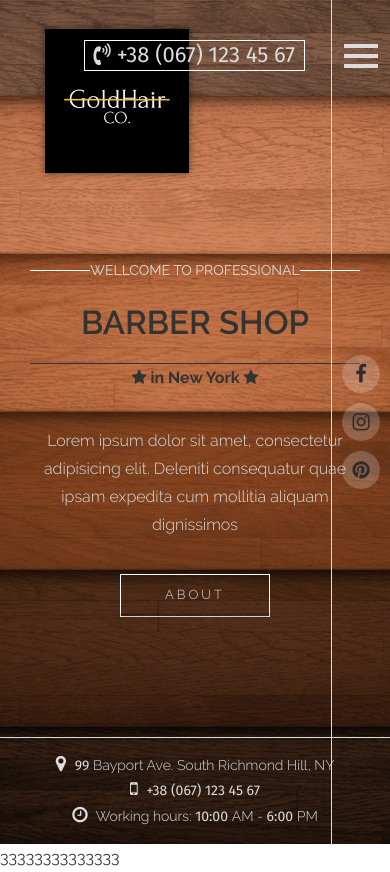
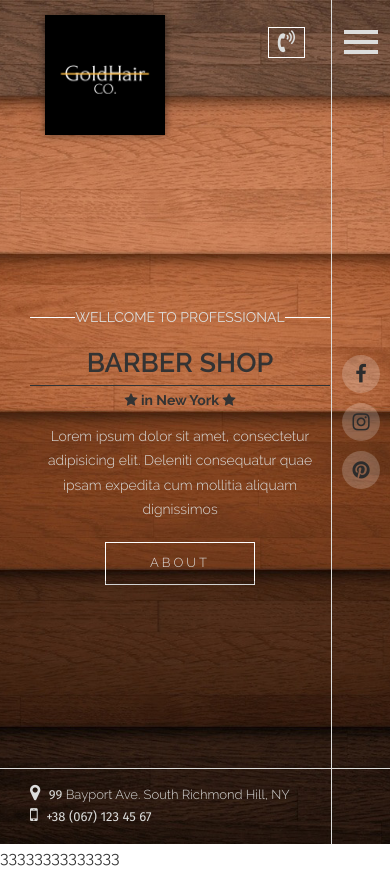
Before and after one commit to Tolala9/GoldHair-site, a website: page app/index.html in a window 390 px wide. Drawn offline with nearby package versions, Linux system fonts and the light colour scheme; files that its build step writes are made by us from their sources; a web font is replaced by a local one.

Commit message:
Make Header section adaptive for all devices

```diff
--- a/app/index.html
+++ b/app/index.html
@@ -40,7 +40,7 @@
 
       			<a href="#" class="logo"><img src="img/logo.png" alt="GoldHair"></a>
 
-      			<a href="tel:+380671234567" class="phone"><i class="fa fa-volume-control-phone"></i> +38 (067) 123 45 67</a>
+      			<a href="tel:+380671234567" class="phone "><i class="fa fa-volume-control-phone"></i> <span class="hidden-xs"> +38 (067) 123 45 67</span></a>
 
       			<a href="#my-menu" class="hamburger hamburger--arrowalt ">
       				<span class="hamburger-box"><span class="hamburger-inner"></span></span>
@@ -80,8 +80,8 @@
       								<div class="row">
       									<div class="col-sm-4"></div>
 
-      									<div class="col-sm-4 header-composition ">
-      										<div class="wellcome">
+      									<div class="col-sm-4 col-xs-11 header-composition ">
+      										<div class="welcome">
       											<p><span>Wellcome to professional</span></p>
       											<h1 class="h1">Barber Shop</h1>
       											<strong><i class="fa fa-star"></i> in New York <i class="fa fa-star"></i></strong>
@@ -110,9 +110,9 @@
       			<div class="container">
       				<div class="row">
 
-      					<div class="col-md-4"><i class="fa fa-map-marker"></i><span class="number"> 99</span> Bayport Ave. South Richmond Hill, NY</div>
-      					<div class="col-md-4"><i class="fa fa-mobile"></i><span class="number"> +38 (067) 123 45 67</span></div>
-      					<div class="col-md-4"><i class="fa fa-clock-o"></i> Working hours: <span class="number"> 10:00 </span>AM - <span class="number">6:00 </span>PM</div>
+      					<div class="col-md-4 col-sm-6"><i class="fa fa-map-marker"></i><span class="number"> 99</span> Bayport Ave. South Richmond Hill, NY</div>
+      					<div class="col-md-4 col-sm-6"><i class="fa fa-mobile"></i><span class="number"> +38 (067) 123 45 67</span></div>
+      					<div class="col-md-4 hidden-xs hidden-sm"><i class="fa fa-clock-o"></i> Working hours: <span class="number"> 10:00 </span>AM - <span class="number">6:00 </span>PM</div>
       				</div>
       			</div>
       		</div>
--- a/app/sass/_media.sass
+++ b/app/sass/_media.sass
@@ -3,29 +3,113 @@
 /*==========  Desktop First  ==========*/
 
 /* Large Devices, Wide Screens */
+@media only screen and (min-width : 1600px)
+	.header-composition
+		.welcome
+			.h1
+				font-size: 55px
+				margin: 0
+				line-height: 90px
+			p
+				padding-top: 0px
+				span
+					font-size: 18px
+			strong
+				font-size: 18px
+		p
+			margin: 35px 0px 35px	 0px
+			font-size: 16px
+			padding-bottom: 0px
+	.header-contacts
+		font-size: 16px
+
 @media only screen and (max-width : 1200px)
-	/**/
+	.header-contacts
+		font-size: 13px
+
 
 
 /* Medium Devices, Desktops */
 @media only screen and (max-width : 992px)
-	/**/
+	.header-composition
+		margin-top: 10px
+
+	.welcome
+		>p
+			padding-top: 60px
+		h1
+			padding-top: 20px
 
 
 /* Small Devices, Tablets */
 @media only screen and (max-width : 768px)
-	/**/
+	.header-contacts
+		text-align: left
+	.logo
+		img
+			width: 120px
+			margin-left: 36%
 
+
+	.header-composition
+		margin-top: 5px
+
+	.welcome
+		>p
+			padding-top: 20px
+
+		.h1
+			padding-top: 0px
 
 /* Extra Small Devices, Phones */
 @media only screen and (max-width : 480px)
-	/**/
+	.header-composition
+		.welcome
+			.h1
+				font-size: 27px
+				margin: 0
+				line-height: 45px
+			p
+				padding-top: 40px
+				span
+					font-size: 14px
+			strong
+				font-size: 14px
+		p
+			margin: 10px
+			font-size: 14px
+			padding-bottom: 10px
+	body
+		&.ishome
+			.site-header
+				min-height: 500px
+				height: 100vh
+				.top-line
+					padding-top: 15px
+	.phone
+		top: 27px
+	.logo
+		img
+			width: 120px
+			margin-left: 45px
 
 
 /* Custom, iPhone Retina */
 @media only screen and (max-width : 320px)
-	/**/
-
+	.header-composition
+		.welcome
+			.h1
+				font-size: 27px
+				margin: 0
+				line-height: 45px
+			p
+				padding-top: 20px
+	body
+		&.ishome
+			.site-header
+				min-height: 600px
+	.header-contacts
+		font-size: 12px
 
 /*==========  Mobile First  ==========*/
 
--- a/app/sass/main.sass
+++ b/app/sass/main.sass
@@ -1,6 +1,8 @@
 @import "fonts"
 @import "libs"
 @import "vars"
+
+/* Start configuration */
 
 *::-webkit-input-placeholder
 	color: #666
@@ -50,7 +52,24 @@ body
 	line-height: 1.4
 	text-transform: uppercase
 
+section, header
+	position: relative
+	background-size: cover
+	background-position: center
 
+section
+	background-color: #FFF
+
+.img-responsive
+	display: block
+	max-width: 100%
+	height: auto
+
+.number
+	font-family: firasans-ex, sans-serif
+/*End Start configuration */
+
+/* Header styles */
 .logo
 	img
 		width: 144px
@@ -79,19 +98,7 @@ body
 
 
 
-section, header
-	position: relative
-	background-size: cover
-	background-position: center
-
-section
-	background-color: #FFF
-
-.img-responsive
-	display: block
-	max-width: 100%
-	height: auto
-
+// Menu button
 .hamburger
 	position: absolute
 	right: 0
@@ -165,7 +172,7 @@ section
 				color: $accent
 				&::before
 					color: $accent
-
+/* End Customizing MMenu plugin */
 
 .button
 	display: inline-block
@@ -230,7 +237,7 @@ section
 		margin: 35px auto
 		font-weight: 300
 	.button
-	>.wellcome
+	>.welcome
 		>p
 			margin: 0px
 			font-size: 14px
@@ -306,8 +313,6 @@ section
 		color: $dirt-white
 		font-size: 18px
 
-.number
-	font-family: firasans-ex, sans-serif
 
 
 
@@ -315,4 +320,5 @@ section
 
 
 
-@import "media" // Всегда в конце
+
+@import "media"
```
